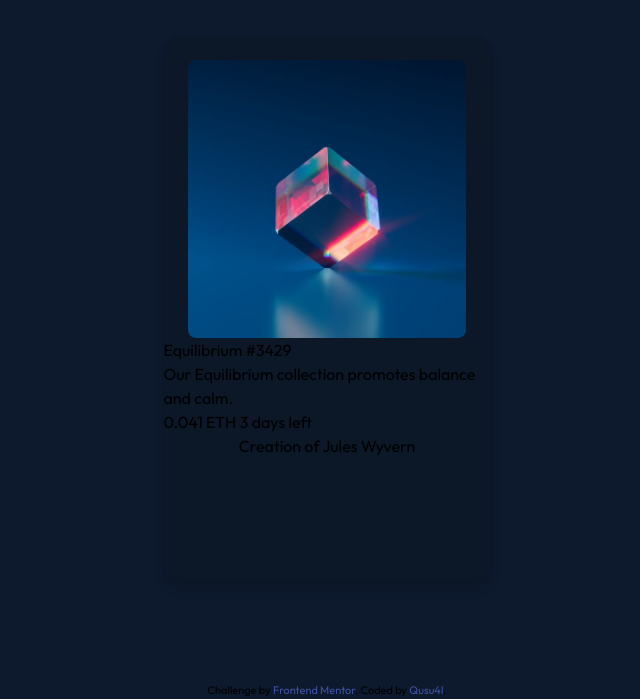
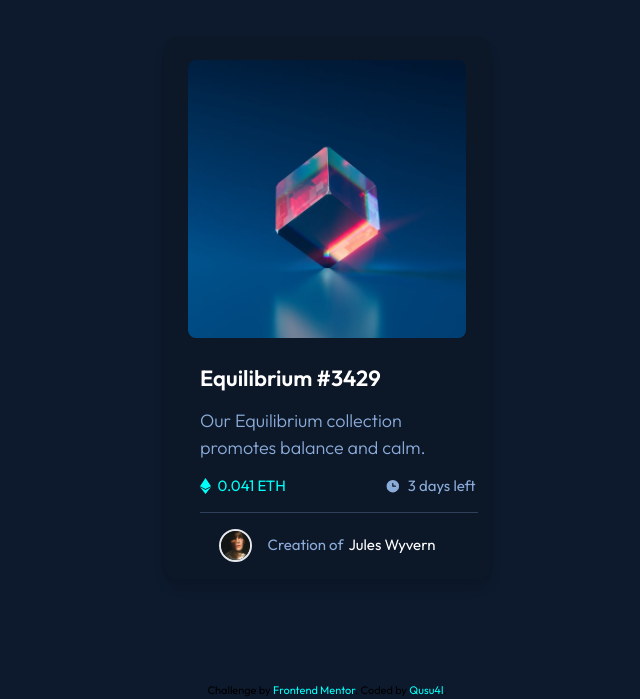
Before and after one commit to Qusu4l/nft-preview-card-component-main, a website: page index.html in a window 1280 px wide. Shown: the part 118-817 px from the top of the page, without its empty margins (313-953 px from the left). Drawn offline with Linux system fonts and the light colour scheme.

Commit message:
almost complete

```diff
--- a/index.html
+++ b/index.html
@@ -16,27 +16,44 @@
     <div class="bg-[#15263F] w-[327px] h-[543px] rounded-[15px] shadow-md md:shadow-lg lg:shadow-x"
       style="background-color: rgba(0, 0, 0, 0.0953); transform: translate(0px, 25px);">
       <div class="flex flex-col justify-center items-center">
-        <div class="w-[278px] h-[278px] mt-[24px]">
+        <div class="w-[278px] h-[278px] mt-[24px] rounded-[8px]">
+          <div class="absolute w-[278px] h-[278px] rounded-[8px] bg-[#00FFF8] opacity-0 hover:opacity-50 transition-opacity hover:cursor-pointer z-0 ">
+            <img class="relative opacity-100 top-[111px] left-[117px]"src="images/icon-view.svg">
+          </div>
+
           <img class="rounded-[8px]" src="images/image-equilibrium.jpg" alt="">
         </div>
-        <div>
-          <h1>Equilibrium #3429</h1>
-          <p>Our Equilibrium collection promotes balance and calm.</p>
-          <div>
-            <span>0.041 ETH</span>
-            <span>3 days left</span>
+        <div class="ml-[24px] mt-[24px]">
+          <h1 class="text-[22px] text-white font-[600] hover:text-[#00FFF8] hover:cursor-pointer">Equilibrium #3429</h1>
+          <p class="w-[278px] mt-[12px] text-[18px] text-[#8BACD9] font-[300]">Our Equilibrium collection promotes
+            balance and calm.</p>
+          <div class="flex justify-between mt-[16px]">
+            <div class="w-[88.48px] h-[19px] flex items-center text-[#00FFF8]">
+              <img class="w-[11px] h-[16px] " src="images/icon-ethereum.svg" alt="">
+              <span class="text-[15px] ml-[6.48px]">0.041 ETH</span>
+            </div>
+            <div class="w-[92.69px] h-[19px] flex items-center text-[#8BACD9]">
+              <img class="w-[16px] h-[16px]" src="images/icon-clock.svg" alt="">
+              <span class="text-[15px] ml-[6.48px]">3 days left</span>
+            </div>
           </div>
+          <div class="bg-[#2E405A] w-[278px] h-[1px] mt-[16px]"></div>
+        </div>
+        <div class="w-[219] h-[33px] mt-[16px] flex items-center">
+          <img class="w-[33px] h-[33px] rounded-full border-2" src="images/image-avatar.png" alt="">
+          <span class="text-[15px] text-[#8BACD9] font-[400] ml-[16px]">Creation of</span>
+          <span class="text-[15px] text-white font-[400] ml-[5px] hover:text-[#00FFF8] hover:cursor-pointer ">Jules
+            Wyvern</span>
         </div>
 
-        Creation of Jules Wyvern
       </div>
     </div>
   </main>
   <footer>
     <div class="text-[11px] text-center">
-      Challenge by <a class="text-[#3e52a3]" href="https://www.frontendmentor.io?ref=challenge" target="_blank">Frontend
+      Challenge by <a class="text-[#00FFF8]" href="https://www.frontendmentor.io?ref=challenge" target="_blank">Frontend
         Mentor</a>.
-      Coded by <a class="text-[#3e52a3]" href="https://www.frontendmentor.io/profile/Qusu4l">Qusu4l</a>.
+      Coded by <a class="text-[#00FFF8]" href="https://www.frontendmentor.io/profile/Qusu4l">Qusu4l</a>.
     </div>
   </footer>
 </body>
--- a/tailwind.config.js
+++ b/tailwind.config.js
@@ -1,6 +1,6 @@
 /** @type {import('tailwindcss').Config} */
 module.exports = {
-	content: ['.{html,js}'],
+	content: ['*.{html,js}'],
 	theme: {
 		extend: {},
 		fontFamily: {
```
Also changed, not shown: dist/output.css.
